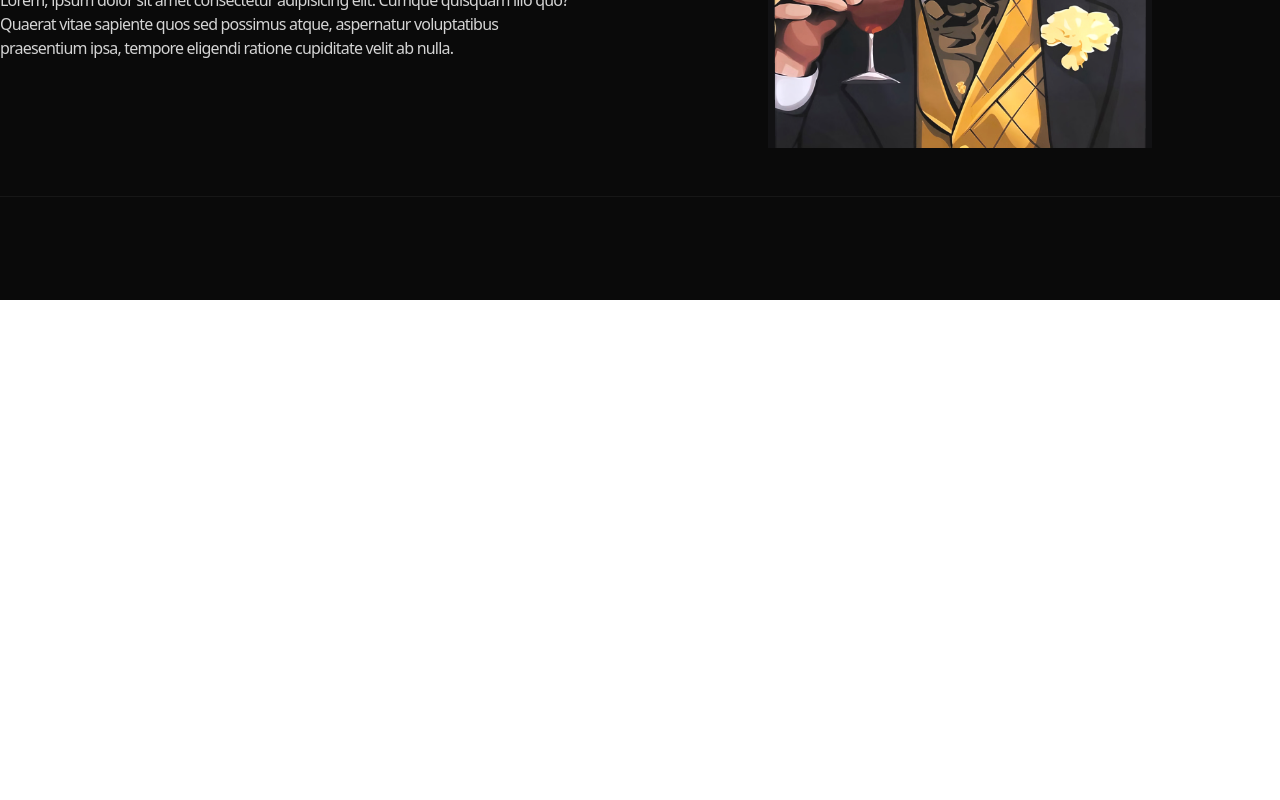
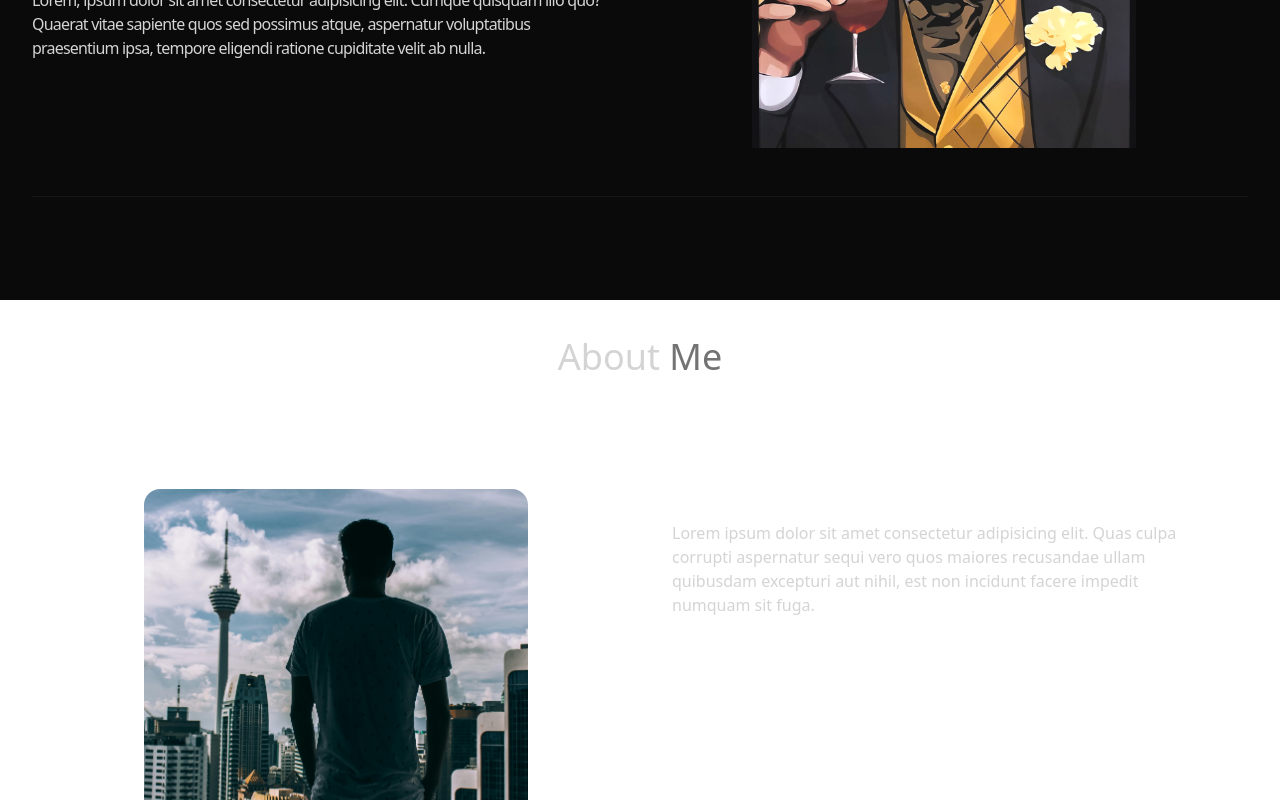
Before and after one commit to BradyYang-tw/brady_portfolio, a React (Vite) app in the folder brady_portfolio/: page / in a window 1280 px wide. Shown: the part 500-1300 px from the top of the page. Before the commit the page ends 800 px from the top, so only its background shows below. Built offline with nearby package versions, Linux system fonts and the light colour scheme; a web font is replaced by a local one.

Commit message:
add about and technologies

```diff
--- a/brady_portfolio/src/App.jsx
+++ b/brady_portfolio/src/App.jsx
@@ -1,23 +1,24 @@
 // import { useState } from 'react'
-import './App.css'
-import Navbar from './components/Navbar.jsx'
-import Hero from './components/Hero.jsx'
+import "./App.css";
+import Navbar from "./components/Navbar.jsx";
+import Hero from "./components/Hero.jsx";
+import About from "./components/About.jsx";
+import Technologies from "./components/Technologies.jsx";
 
 function App() {
   return (
-    <div className='text-neutral-300 antialiased selection:bg-cyan-300 selection:text-cyan-900'>
-       {/* <div className='flixed top-0 -z-10 h-full w-full'></div> */}
-       <div className="absolute top-0 z-[-2] h-screen w-screen bg-neutral-950 bg-[radial-gradient(ellipse_80%_80%_at_50%_-20%,rgba(120,119,198,0.3),rgba(255,255,255,0))]">
-        <div className='container mx-auto px-8'>
-          <Navbar />
-        </div>
+    <div className="text-neutral-300 antialiased selection:bg-cyan-300 selection:text-cyan-900">
+      <div className="fixed top-0 -z-10 h-full w-full">
+        <div className="absolute top-0 z-[-2] h-screen w-screen bg-neutral-950 bg-[radial-gradient(ellipse_80%_80%_at_50%_-20%,rgba(120,119,198,0.3),rgba(255,255,255,0))]"></div>
+      </div>
+      <div className="container mx-auto px-8">
+        <Navbar />
         <Hero></Hero>
-
-       </div>
+        <About></About>
+        <Technologies></Technologies>
+      </div>
     </div>
-
-
-  )
+  );
 }
 
-export default App
+export default App;
--- /dev/null
+++ b/brady_portfolio/src/components/About.jsx
@@ -0,0 +1,34 @@
+import aboutImg from "../assets/about.jpg";
+const About = () => {
+  return (
+    <div className="border-b border-neutral-900 pb-4 lg:mb-35">
+      <h1 className="my-20 text-center text-4xl">
+        About <span className="text-neutral-500">Me</span>
+      </h1>
+      <div className="flex flex-wrap justify-around">
+        <div className="w-full lg:w-1/2 lg:p-8">
+          <div className="flex items-center justify-center">
+            <img
+              className="h-100 w-96 object-cover rounded-2xl"
+              src={aboutImg}
+              alt="about"
+            />
+          </div>
+        </div>
+        <div className="w-full lg:w-1/2 lg:p-8">
+          <div className="flex items-center justify-center">
+            <p className="my-2 max-w-xl py-6">
+                Lorem ipsum dolor sit amet consectetur adipisicing elit. Quas culpa
+                corrupti aspernatur sequi vero quos maiores recusandae ullam
+                quibusdam excepturi aut nihil, est non incidunt facere impedit
+                numquam sit fuga.
+            </p>
+
+          </div>
+        </div>
+      </div>
+    </div>
+  );
+};
+
+export default About;
--- /dev/null
+++ b/brady_portfolio/src/components/Technologies.jsx
@@ -0,0 +1,44 @@
+import {RiReactjsLine} from 'react-icons/ri';
+import { RiTailwindCssFill } from "react-icons/ri";
+import { RiHtml5Fill } from "react-icons/ri";
+import { FaNode } from "react-icons/fa";
+import { BiLogoPostgresql } from "react-icons/bi";
+import { FaDocker } from "react-icons/fa";
+import { BiLogoKubernetes } from "react-icons/bi";
+import { SiMongodb } from "react-icons/si";
+
+const Technologies = () => {
+  return (
+    <div className="border-b border-neutral-900 pb-4 lg:mb-35">
+      <h1 className="my-20 text-center text-4xl">Technologies</h1>
+      <div className="flex flex-wrap items-center justify-center gap-4">
+        <div className="rounded-2xl border-4 border-neutral-800 p-4">
+            <RiReactjsLine className='text-7xl text-cyan-400'></RiReactjsLine>
+        </div>
+        <div className="rounded-2xl border-4 border-neutral-800 p-4">
+            <RiTailwindCssFill className='text-7xl text-cyan-400'></RiTailwindCssFill>
+        </div>
+        <div className="rounded-2xl border-4 border-neutral-800 p-4">
+            <RiHtml5Fill className='text-7xl text-orange-400'></RiHtml5Fill>
+        </div>
+        <div className="rounded-2xl border-4 border-neutral-800 p-4">
+            <FaNode className='text-7xl text-green-400'></FaNode>
+        </div>
+        <div className="rounded-2xl border-4 border-neutral-800 p-4">
+            <BiLogoPostgresql className='text-7xl text-sky-700'></BiLogoPostgresql>
+        </div>
+        <div className="rounded-2xl border-4 border-neutral-800 p-4">
+            <SiMongodb className='text-7xl text-green-300'></SiMongodb>
+        </div>
+        <div className="rounded-2xl border-4 border-neutral-800 p-4">
+            <FaDocker className='text-7xl text-blue-200'></FaDocker>
+        </div>
+        <div className="rounded-2xl border-4 border-neutral-800 p-4">
+            <BiLogoKubernetes className='text-7xl text-blue-700'></BiLogoKubernetes>
+        </div>
+      </div>
+    </div>
+  );
+};
+
+export default Technologies;
```
Also changed, not shown: brady_portfolio/src/assets/about.jpg (added).
